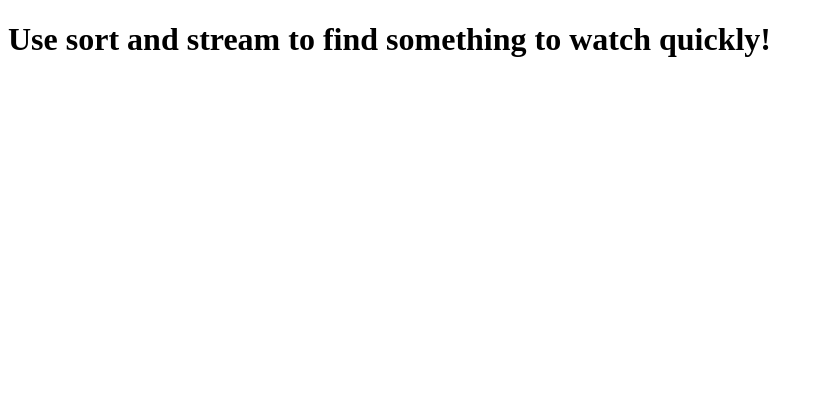
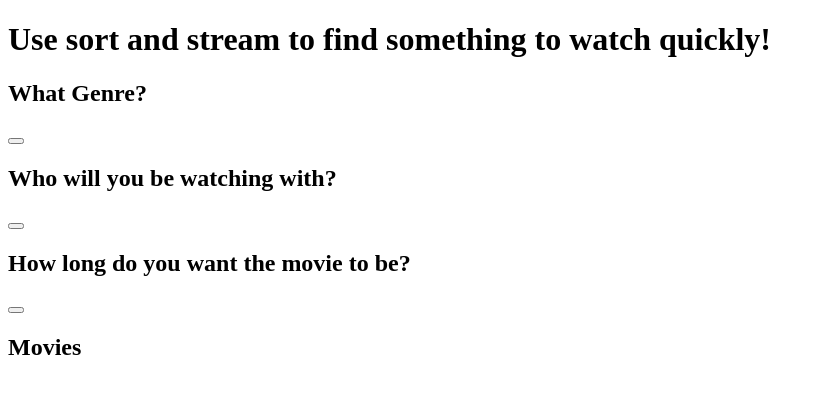
Before and after one commit to MelissaD2601/Sort-and-Stream, a plain HTML site: page index.html in a window 1280 px wide. Shown: the whole page, without its empty margins (0-823 px from the left). Drawn offline with Linux system fonts and the light colour scheme.

Commit message:
Added changes to HTML

```diff
--- a/index.html
+++ b/index.html
@@ -11,6 +11,27 @@
     <header>
         <h1>Use sort and stream to find something to watch quickly!</h1>
     </header>
+<main>
+<div>
+    <h2>What Genre?</h2>
+    <button></button>
+    <!--gather genres and input in button(s) above-->
+</div>
+<div>
+    <h2>Who will you be watching with?</h2>
+    <button></button>
+    <!--choices like bf,gf,mom,dad,dog,cat -->
+</div>
+<div>
+    <h2>How long do you want the movie to be?</h2>
+    <button></button>
+    <!-- 1hr-1.5hrs-2hrs-2.5hrs -->
+</div>
+<div>
+    <h2>Movies</h2>
+    <!--this will be the output for our api searches-->
+</div>
+</main>
  <script src="./Assets/script.js"></script>
 </body>
 </html>
```
